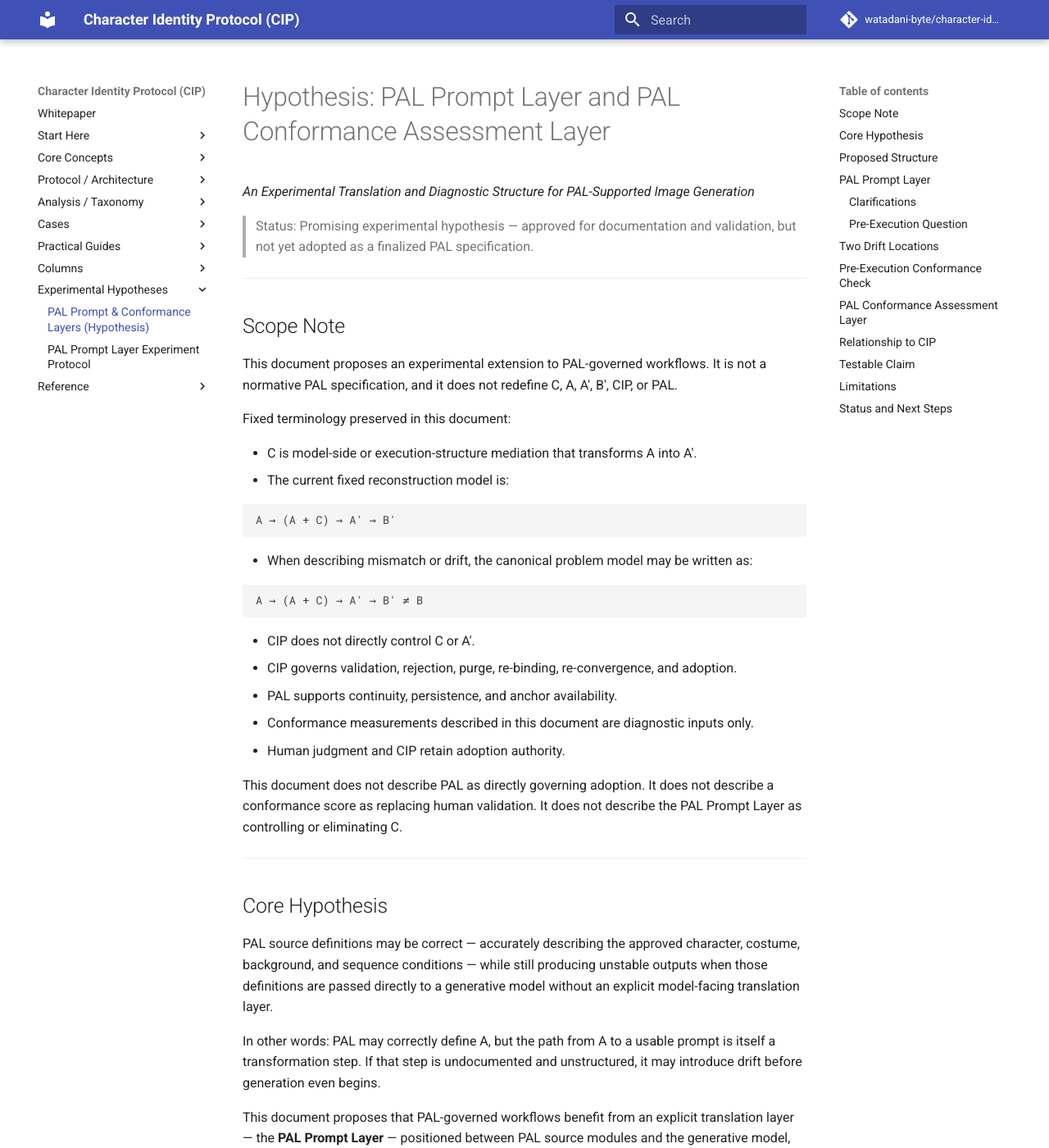
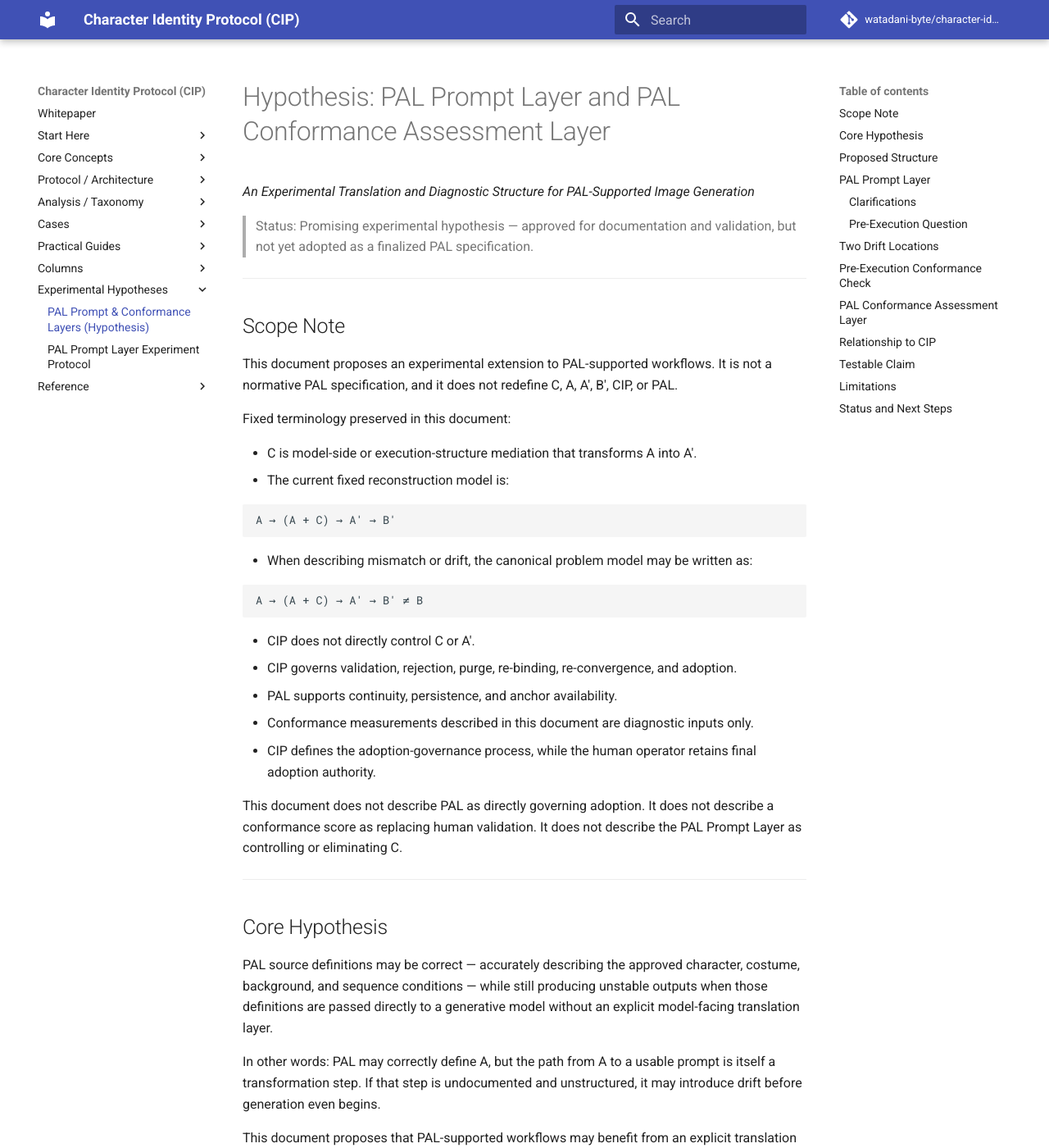
Before and after one commit to watadani-byte/character-identity-protocol, an MkDocs documentation site: the page built from docs/pal_prompt_and_conformance_layers.md, in a window 1280 px wide and 1400 px high. Shown: the whole window at 82% size. Built offline with MkDocs 1.6.1 and Material for MkDocs 9.7.7, drawn with Linux system fonts in a browser that asks for light colours; comment, search, counter and statistics services are not loaded; some of the changed text lies outside the part shown.

Commit message:
pal_prompt_and_conformance_layers.md を更新

```diff
--- a/docs/pal_prompt_and_conformance_layers.md
+++ b/docs/pal_prompt_and_conformance_layers.md
@@ -8,7 +8,7 @@
 
 ## Scope Note
 
-This document proposes an experimental extension to PAL-governed workflows. It is not a normative PAL specification, and it does not redefine C, A, A′, B′, CIP, or PAL.
+This document proposes an experimental extension to PAL-supported workflows. It is not a normative PAL specification, and it does not redefine C, A, A′, B′, CIP, or PAL.
 
 Fixed terminology preserved in this document:
 
@@ -29,7 +29,7 @@ A → (A + C) → A′ → B′ ≠ B
 - CIP governs validation, rejection, purge, re-binding, re-convergence, and adoption.
 - PAL supports continuity, persistence, and anchor availability.
 - Conformance measurements described in this document are diagnostic inputs only.
-- Human judgment and CIP retain adoption authority.
+- CIP defines the adoption-governance process, while the human operator retains final adoption authority.
 
 This document does not describe PAL as directly governing adoption. It does not describe a conformance score as replacing human validation. It does not describe the PAL Prompt Layer as controlling or eliminating C.
 
@@ -41,7 +41,7 @@ PAL source definitions may be correct — accurately describing the approved cha
 
 In other words: PAL may correctly define A, but the path from A to a usable prompt is itself a transformation step. If that step is undocumented and unstructured, it may introduce drift before generation even begins.
 
-This document proposes that PAL-governed workflows benefit from an explicit translation layer — the **PAL Prompt Layer** — positioned between PAL source modules and the generative model, and an explicit diagnostic layer — the **PAL Conformance Assessment Layer** — positioned between the generated candidate and CIP adoption review.
+This document proposes that PAL-supported workflows may benefit from an explicit translation layer — the **PAL Prompt Layer** — positioned between PAL source modules and the generative model, and an explicit diagnostic layer — the **PAL Conformance Assessment Layer** — positioned between the generated candidate and CIP adoption review.
 
 -----
 
@@ -142,7 +142,7 @@ A single undifferentiated similarity score is not used. Instead, separate diagno
 
 **A high aggregate score must not compensate for a critical character-identity failure.**
 
-Conformance scores produced by the PAL Conformance Assessment Layer are diagnostic inputs only. They do not replace human judgment or CIP adoption authority.
+Conformance scores produced by the PAL Conformance Assessment Layer are diagnostic inputs only. They do not replace human judgment or the CIP-governed adoption process.
 
 -----
 
@@ -184,7 +184,7 @@ The following should be evaluated:
 - correct execution of scene variables
 - reduction of predicted drift
 - generation-to-generation variance
-- human approval rate
+- human adoption rate
 - critical identity violation rate
 - recovery after rejection and re-binding
 - execution-translation drift
@@ -217,6 +217,6 @@ The PAL Prompt Layer is not assumed to be drift-free. As noted above, it may its
 
 This document records an experimental hypothesis for further investigation. It is not a finalized PAL specification, and it has not been merged into the core PAL definition.
 
-If validated, this structure may inform future revisions to PAL-governed workflow documentation. Until then, it remains a documented hypothesis available for testing.
+If validated, this structure may inform future revisions to PAL-supported workflow documentation. Until then, it remains a documented hypothesis available for testing.
 
 *See: [PAL Hypothesis Document](pal_hypothesis.md) — [Column: PAL](column_pal.md) — [Glossary](glossary.md) — [PAL Prompt Layer Experiment Protocol](pal_prompt_layer_experiment_protocol.md)*
```
